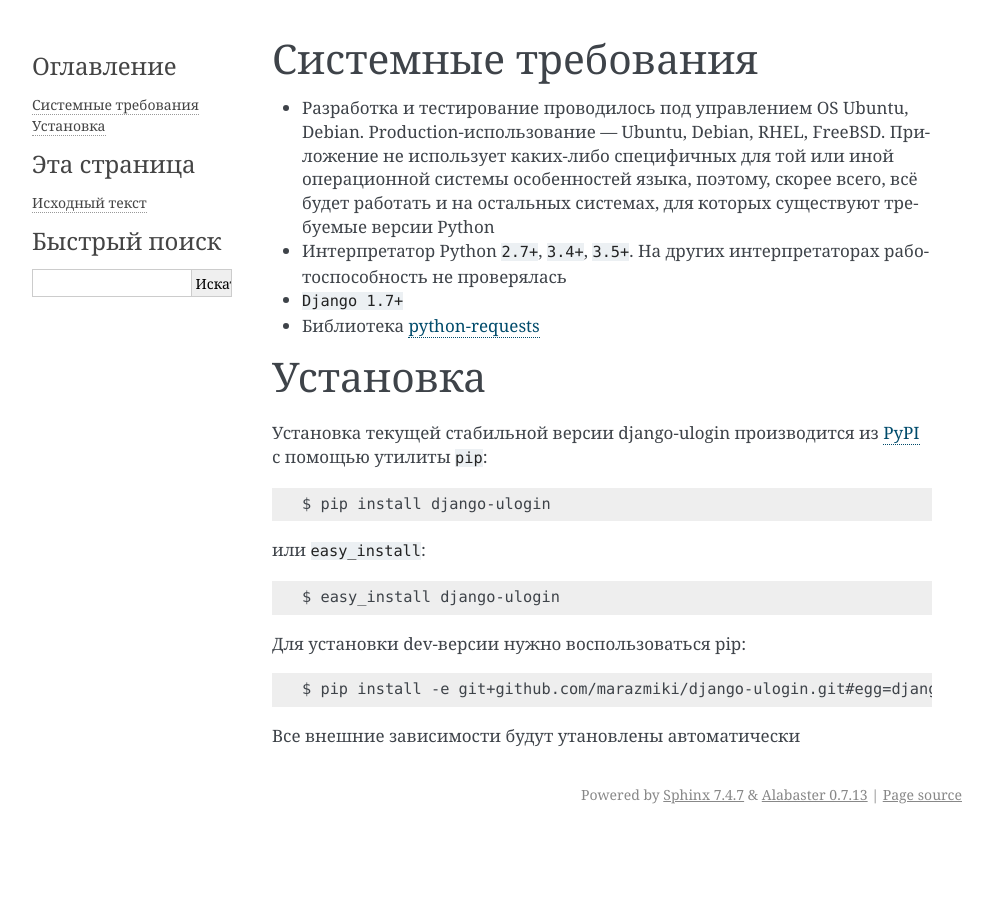
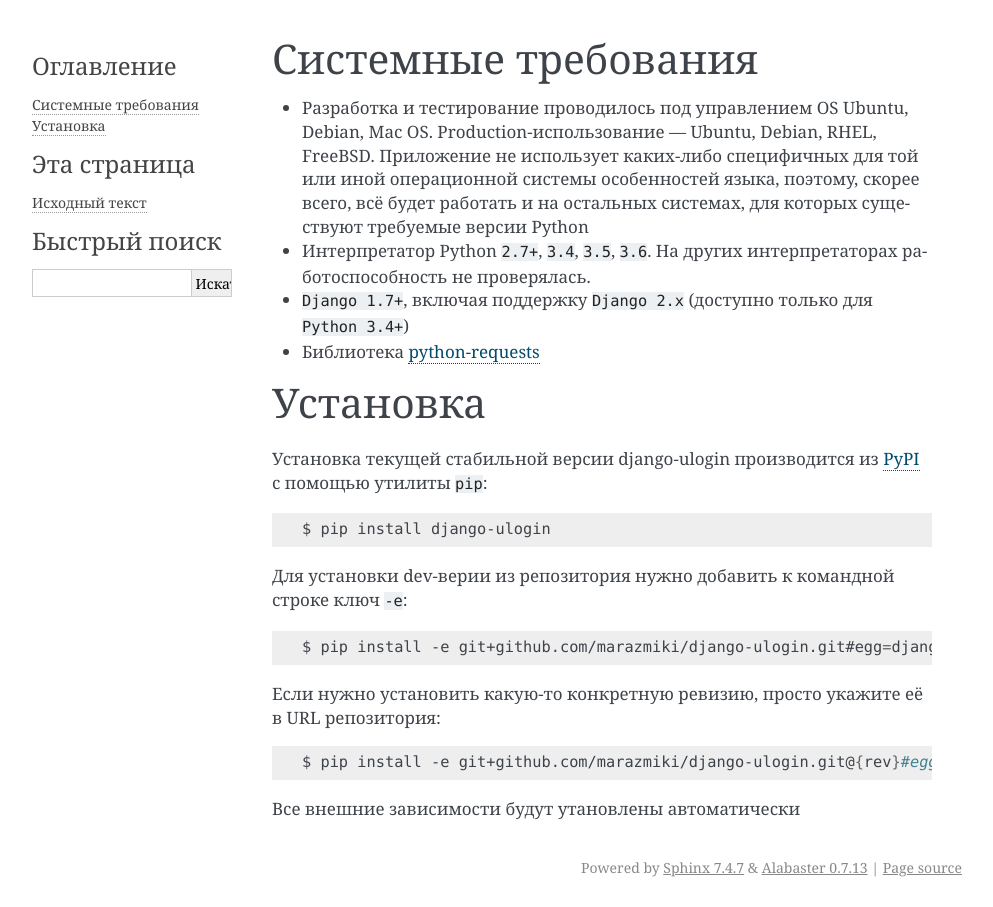
Before and after one commit to marazmiki/django-ulogin, a Sphinx documentation site: the page built from docs/source/base.rst, in a window 1280 px wide. Shown: the whole page, without its empty margins (148-1141 px from the left). Built offline with Sphinx 7.4.7, drawn with Linux system fonts in a browser that asks for light colours.

Commit message:
Updated docs a bit (examples and settings used a modern Django version)

```diff
--- a/docs/source/advanced.rst
+++ b/docs/source/advanced.rst
@@ -149,7 +149,7 @@
 
     def my_user_create(request, ulogin_response):
         return MyUser.objects.create_user(
-            username='Vasya_' + uuid.uuid4().hex,
+            username='Vasya_{0}'.format(uuid.uuid4()),
             birthday=datetime.date.today()
         )
 
--- a/docs/source/base.rst
+++ b/docs/source/base.rst
@@ -1,24 +1,30 @@
 Системные требования
 ====================
 
-* Разработка и тестирование проводилось под управлением OS Ubuntu, Debian. Production-использование — Ubuntu, Debian, RHEL, FreeBSD. Приложение не использует каких-либо специфичных для той или иной операционной системы особенностей языка, поэтому, скорее всего, всё будет работать и на остальных системах, для которых существуют требуемые версии Python
-* Интерпретатор Python ``2.7+``, ``3.4+``, ``3.5+``. На других интерпретаторах работоспособность не проверялась
-* ``Django 1.7+``
-* Библиотека `python-requests <http://docs.python-requests.org/en/master/>`_
+* Разработка и тестирование проводилось под управлением OS Ubuntu, Debian, Mac OS. Production-использование — Ubuntu, Debian, RHEL, FreeBSD. Приложение не использует каких-либо специфичных для той или иной операционной системы особенностей языка, поэтому, скорее всего, всё будет работать и на остальных системах, для которых существуют требуемые версии Python
+* Интерпретатор Python ``2.7+``, ``3.4``, ``3.5``, ``3.6``. На других интерпретаторах работоспособность не проверялась.
+* ``Django 1.7+``, включая поддержку ``Django 2.x`` (доступно только для ``Python 3.4+``)
+* Библиотека `python-requests <https://docs.python-requests.org/en/master/>`_
 
 Установка
 =========
 
-Установка текущей стабильной  версии django-ulogin производится из `PyPI <https://pypi.python.org>`_ с помощью утилиты ``pip``: ::
+Установка текущей стабильной версии django-ulogin производится из `PyPI <https://pypi.python.org>`_ с помощью утилиты ``pip``:
+
+.. code:: bash
 
     $ pip install django-ulogin
 
-или ``easy_install``: ::
+Для установки dev-верии из репозитория нужно добавить к командной строке ключ ``-e``:
 
-    $ easy_install django-ulogin
-
-Для установки dev-версии нужно воспользоваться pip: ::
+.. code:: bash
 
     $ pip install -e git+github.com/marazmiki/django-ulogin.git#egg=django-ulogin
 
+Если нужно установить какую-то конкретную ревизию, просто укажите её в URL репозитория:
+
+.. code:: bash
+
+    $ pip install -e git+github.com/marazmiki/django-ulogin.git@{rev}#egg=django-ulogin
+
 Все внешние зависимости будут утановлены автоматически
```
Also changed, not shown: docs/source/changelog.rst (+7 -0 lines), docs/source/configuration.rst (+44 -16 lines), docs/source/contribute.rst (+13 -6 lines), docs/source/usage.rst (+7 -1 lines).
